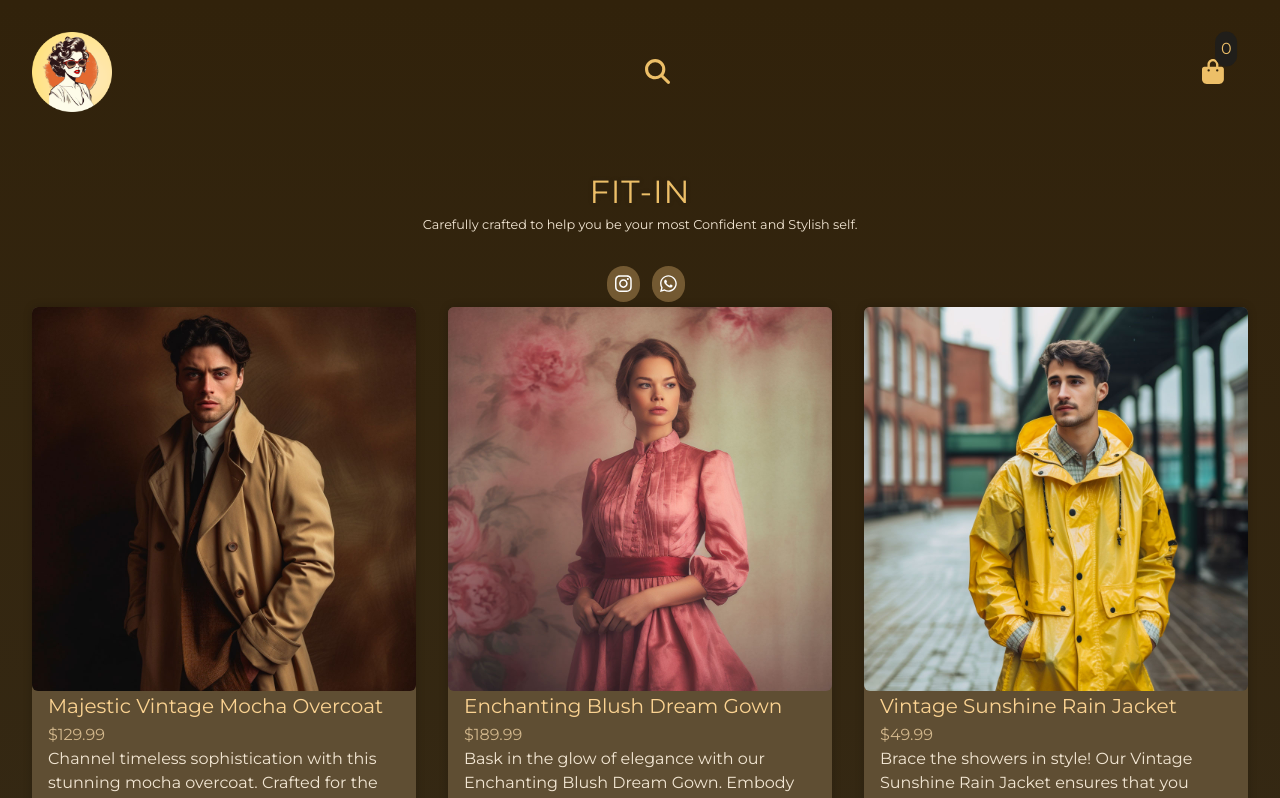
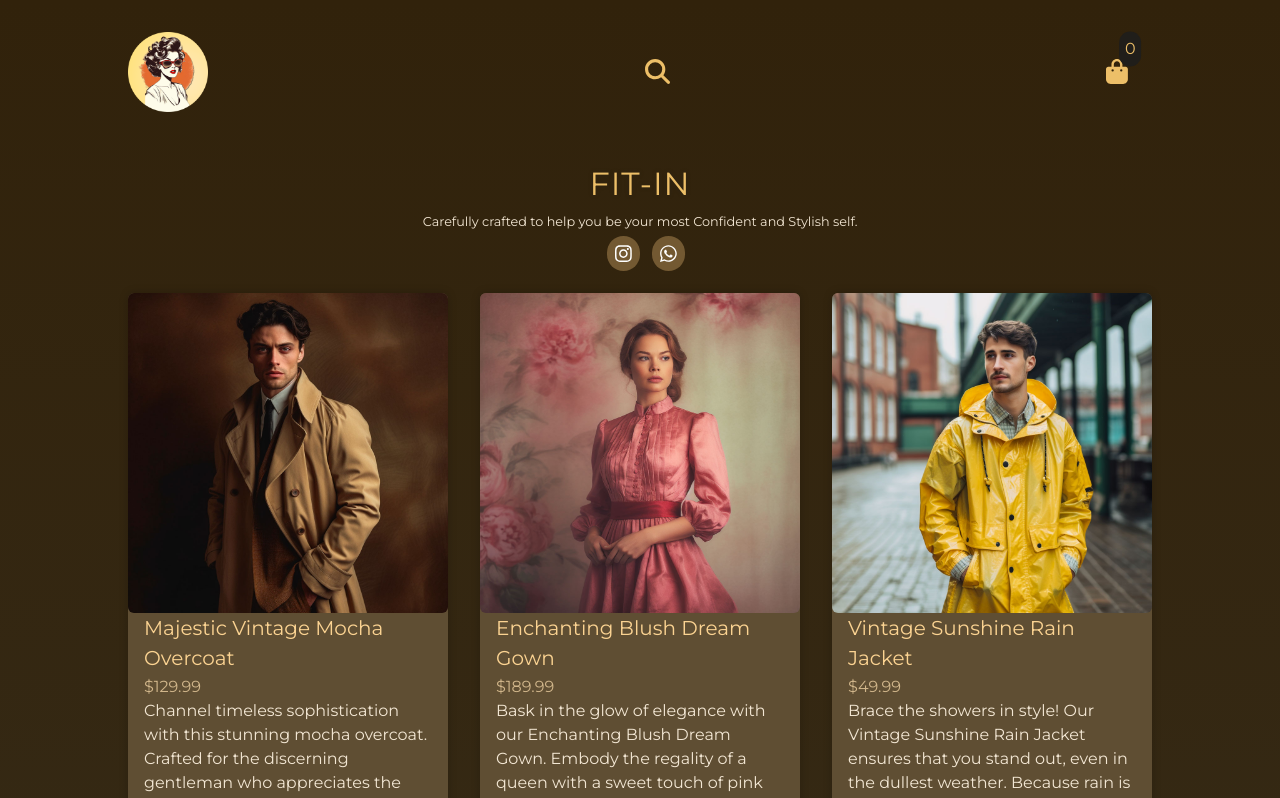
Before and after one commit to Udeme01/contextAPI-useReducer---BB, a React (Vite) app: page / in a window 1280 px wide. Shown: the top 798 px of the page. Built offline with nearby package versions, Linux system fonts and the light colour scheme.

Commit message:
re-styled app - made adjustments to contents based on screen sizes

```diff
--- a/src/App.jsx
+++ b/src/App.jsx
@@ -4,6 +4,9 @@ import { DUMMY_PRODUCTS } from "./dummy-products.js";
 import Product from "./components/Product.jsx";
 
 import CartContextProvider from "./components/store/shopping-cart-context.jsx";
+
+import { FontAwesomeIcon } from "@fortawesome/react-fontawesome";
+import { faInstagram, faWhatsapp } from "@fortawesome/free-brands-svg-icons";
 
 function App() {
   return (
@@ -14,6 +17,10 @@ function App() {
         <p>
           Carefully crafted to help you be your most Confident and Stylish self.
         </p>
+        <h2>
+          <FontAwesomeIcon icon={faInstagram} />
+          <FontAwesomeIcon icon={faWhatsapp} />
+        </h2>
       </main>
       <Shop>
         {DUMMY_PRODUCTS.map((product) => (
--- a/src/components/Header.jsx
+++ b/src/components/Header.jsx
@@ -41,7 +41,10 @@ export default function Header() {
   return (
     <>
       <CartModal ref={modal} title="Your Cart" actions={modalActions} />
-      <header id="main-header">
+      <header
+        id="main-header"
+        className="flex items-center justify-between w-full"
+      >
         {showInput ? (
           <span className="searchWrapper">
             <Input type="text" placeholder="Search for a product" />
--- a/src/components/Shop.jsx
+++ b/src/components/Shop.jsx
@@ -1,15 +1,12 @@
-import { FontAwesomeIcon } from "@fortawesome/react-fontawesome";
-import { faInstagram, faWhatsapp } from "@fortawesome/free-brands-svg-icons";
+// import { FontAwesomeIcon } from "@fortawesome/react-fontawesome";
+// import { faInstagram, faWhatsapp } from "@fortawesome/free-brands-svg-icons";
 
 export default function Shop({ children }) {
   return (
-    <section id="shop">
-      <h2>
-        <FontAwesomeIcon icon={faInstagram} />
-        <FontAwesomeIcon icon={faWhatsapp} />
-      </h2>
-
-      <ul id="products">{children}</ul>
+    <section id="shop" className="">
+      <ul id="products" className="grid-cols-1 sm:grid-cols-2 lg:grid-cols-3">
+        {children}
+      </ul>
     </section>
   );
 }
--- a/src/components/store/shopping-cart-context.jsx
+++ b/src/components/store/shopping-cart-context.jsx
@@ -1,6 +1,6 @@
 import { createContext, useReducer } from "react";
 import { DUMMY_PRODUCTS } from "../../dummy-products";
-import Product from "../Product";
+// import Product from "../Product";
 
 export const CartContext = createContext({
   items: [],
--- a/src/index.css
+++ b/src/index.css
@@ -11,24 +11,21 @@
 }
 
 body {
-  margin: 0;
   font-family: "Montserrat", sans-serif;
   -webkit-font-smoothing: antialiased;
   -moz-osx-font-smoothing: grayscale;
   background: linear-gradient(#31220b, #382e1b);
   color: #f3e7d4;
   min-height: 100vh;
+  /* padding: 0 2rem; */
+  width: 100%;
+  max-width: 80%;
+  margin: 0 auto;
 }
 
 #main-header {
-  display: flex;
-  justify-content: space-between;
-  align-items: center;
   padding: 2rem 0;
-  width: 95%;
-  margin: 0 auto;
-
-  position: relative;
+  /* border: 1px solid red; */
 }
 
 #main-title {
@@ -53,22 +50,15 @@ h1 {
 }
 
 #main-header button {
-  /* background: #edbf68; */
   background: none;
   border: none;
   border-radius: 5px;
   padding: 0.5rem 1.5rem;
-  /* color: #201e1a; */
   color: #edbf68;
   font-size: 1.25rem;
   cursor: pointer;
-
   position: relative;
 }
-
-/* #main-header button:hover {
-  background: #f5b744;
-} */
 
 #main-header button span {
   position: absolute;
@@ -121,30 +111,26 @@ h1 {
 }
 
 .hero {
-  margin: 1.5rem 0;
+  margin: 1rem 0;
+  display: flex;
+  flex-direction: column;
+  gap: 0.25rem;
 }
 
 .hero p {
   text-align: center;
   font-size: 0.8rem;
-  padding: 0 7rem;
-  line-height: 1.15rem;
+  line-height: 1.25rem;
 }
 
-#shop {
-  width: 95%;
-  margin: 2rem auto;
-}
-
-#shop h2 {
+.hero h2 {
   font-size: 1.2rem;
   color: #fff;
-  text-transform: uppercase;
   text-align: center;
 }
 
-#shop h2 :nth-child(1),
-#shop h2 :nth-child(2) {
+.hero h2 :nth-child(1),
+.hero h2 :nth-child(2) {
   background-color: #735932;
   padding: 0.5rem;
   margin-left: 0.75rem;
@@ -152,13 +138,34 @@ h1 {
   cursor: pointer;
 }
 
+/* #shop {
+  margin: 2rem auto;
+} */
+
+/* #shop h2 {
+  font-size: 1.2rem;
+  color: #fff;
+  text-align: center;
+  margin-bottom: 1rem;
+} */
+
+/* #shop h2 :nth-child(1),
+#shop h2 :nth-child(2) {
+  background-color: #735932;
+  padding: 0.5rem;
+  margin-left: 0.75rem;
+  border-radius: 2rem;
+  cursor: pointer;
+} */
+
 #products {
   list-style: none;
   margin: 0;
   padding: 0;
   display: grid;
-  grid-template-columns: repeat(auto-fit, minmax(20rem, 1fr));
   gap: 2rem;
+  /* border: 2px solid green; */
+  width: 100%;
 }
 
 .product {
```
